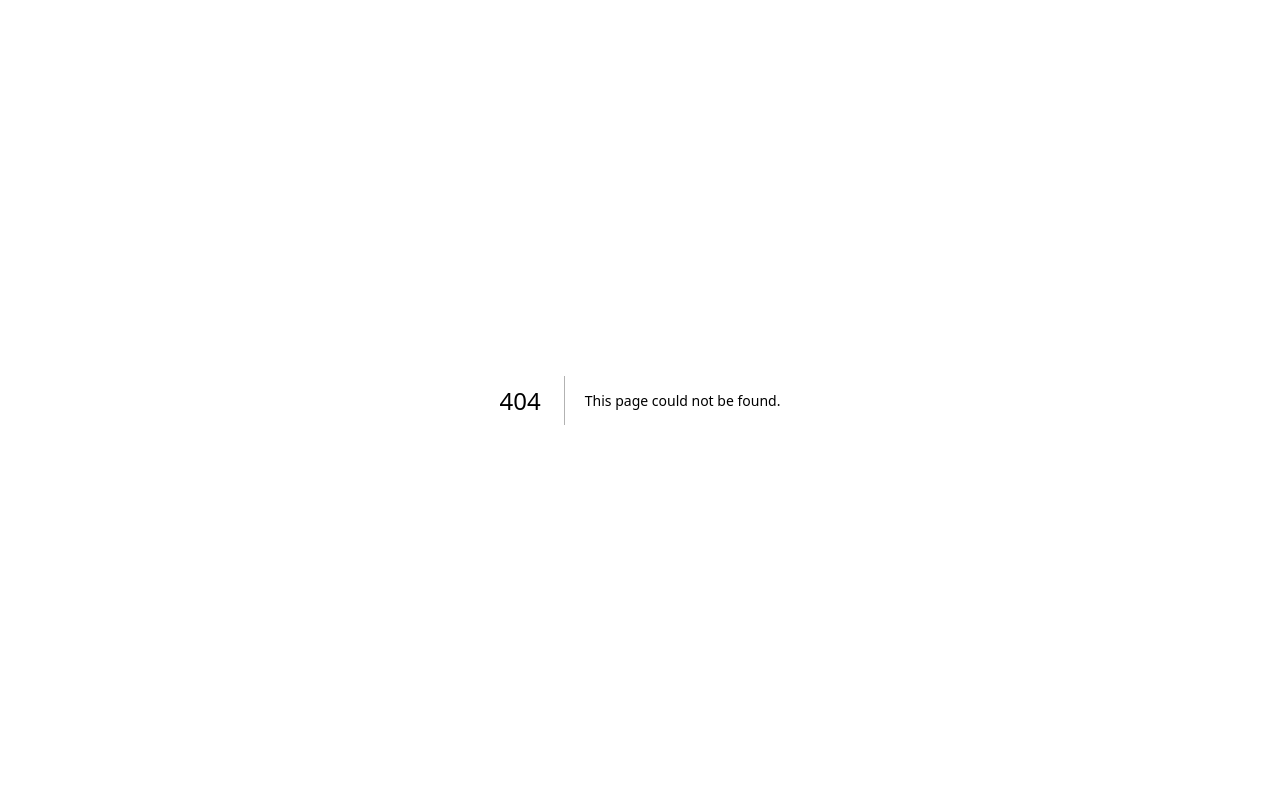
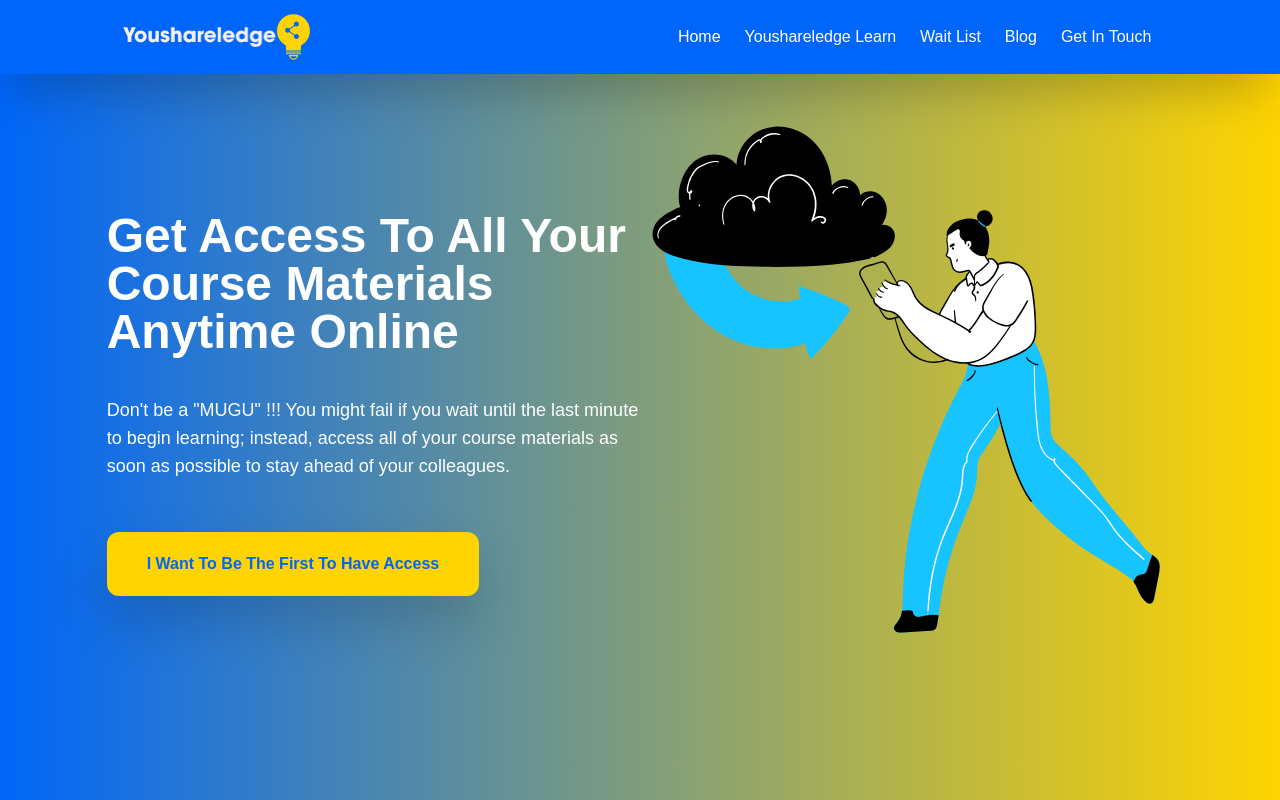
Before and after one commit to Dammy-Ola/Youshareledge-Site-Design, a Next.js app: page /wait-list in a window 1280 px wide. Before the commit this address had no page. Built offline with nearby package versions, Linux system fonts and the light colour scheme; a web font is replaced by a local one.

Commit message:
Added the wait-list page

```diff
--- a/components/Navbar.tsx
+++ b/components/Navbar.tsx
@@ -66,6 +66,12 @@ export default function Navbar() {
                 Youshareledge Learn
               </Link>
               <Link
+                href={`${origin}/wait-list`}
+                className="lg:inline-flex lg:w-auto w-full px-3 py-2 rounded text-white items-center justify-center hover:bg-secondary hover:text-primary"
+              >
+                Wait List
+              </Link>
+              <Link
                 href={`${origin}/blog`}
                 className="lg:inline-flex lg:w-auto w-full px-3 py-2 rounded text-white items-center justify-center hover:bg-secondary hover:text-primary"
               >
--- /dev/null
+++ b/pages/wait-list/index.tsx
@@ -0,0 +1,58 @@
+import Layout from '@/components/Layout'
+import Image from 'next/image'
+import downloadSVG from '../../public/svgs/8219585_download_transfer_cloud_data_archive_icon.svg'
+
+export default function KNUSTCourseMaterialWaitListPage() {
+  return (
+    <Layout
+      title="Youshareledge - Get access to all your course materials anytime online"
+      description='Don&apos;t be a "MUGU" !!!, You will fail if you
+    wait until the last minute to begin learning; instead, access
+    all of your course materials as soon as possible to stay ahead
+    of your colleagues...'
+    >
+      <main className="md:h-screen bg-gradient-to-b md:bg-gradient-to-r from-primary to-secondary text-white">
+        <div className="container">
+          <div className="py-10 text-white flex flex-col md:flex-row justify-between items-center md:h-screen">
+            <div className="basis-1/2 order-2 md:order-1 mt-5 md-m-0">
+              <div>
+                <div className="font-black text-4xl md:text-5xl">
+                  <div className="capitalize">
+                    Get access to all your course materials anytime online
+                  </div>
+                </div>
+              </div>
+              <div className="my-10">
+                <p className="text-lg">
+                  Don&apos;t be a &quot;MUGU&quot; !!! You might fail if you
+                  wait until the last minute to begin learning; instead, access
+                  all of your course materials as soon as possible to stay ahead
+                  of your colleagues.
+                </p>
+              </div>
+              <div className="flex flex-col md:flex-row md:justify-start">
+                <a
+                  href="#"
+                  target="_blank"
+                  rel="noreferrer"
+                  className="bg-primary md:bg-secondary md:text-primary text-center font-bold text-base p-5 md:py-5 md:px-10 my-3 rounded-xl drop-shadow-2xl md:mr-10 capitalize hover:bg-gray-900 md:hover:text-white"
+                >
+                  I want to be the first to have access
+                </a>
+              </div>
+            </div>
+            {/* Image */}
+            <div className="basis-1/2 order-1 md:order-2 mb-10 md-m-0">
+              <div className="mx-auto">
+                <Image
+                  src={downloadSVG}
+                  alt="Download Course Material SVG Icon"
+                />
+              </div>
+            </div>
+          </div>
+        </div>
+      </main>
+    </Layout>
+  )
+}
```
Also changed, not shown: public/svgs/8219585_download_transfer_cloud_data_archive_icon.svg (added).
